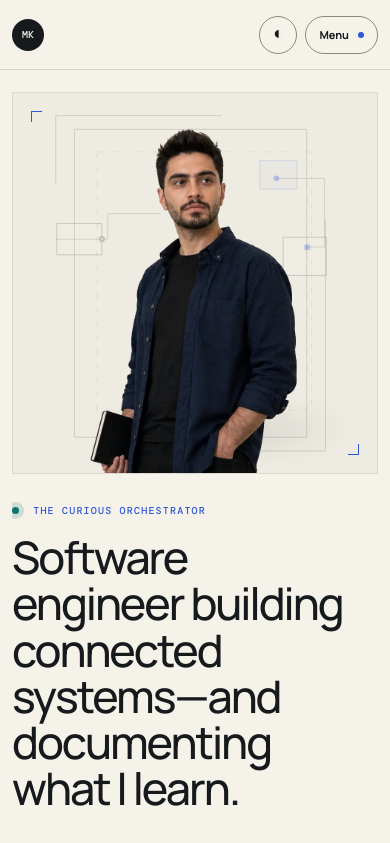
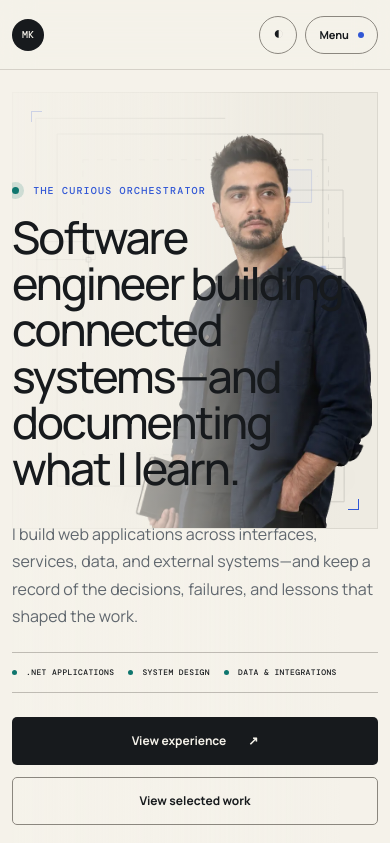
Before and after one commit to MoKeshavarz/mokeshavarz.github.io, a Next.js app: page / in a window 390 px wide. Shown: the top 843 px of the page. Built offline with nearby package versions, Linux system fonts and the light colour scheme.

Commit message:
Update globals.css

```diff
--- a/app/globals.css
+++ b/app/globals.css
@@ -386,16 +386,19 @@ h3 { font-size: 23px; font-weight: 600; }
 }
 
 /* Portrait architecture hero */
-.hero--full { position: relative; isolation: isolate; min-height: min(860px, calc(100svh - var(--header))); }
-.hero--full .hero-copy { padding-block: clamp(32px, 4vw, 64px); }
+.hero--full { position: relative; grid-template-areas: "copy portrait"; gap: clamp(24px, 3.2vw, 52px); isolation: isolate; min-height: min(860px, calc(100svh - var(--header))); }
+.hero--full .hero-copy { z-index: 3; grid-area: copy; min-width: 0; padding-block: clamp(32px, 4vw, 64px); }
 .hero--full .hero-copy > p:not(.eyebrow, .hero-location) { max-width: 560px; }
 .hero-visual {
   --architecture-stroke: var(--ink);
   --architecture-fill: var(--surface);
   --architecture-accent: var(--accent);
   position: relative;
+  grid-area: portrait;
   align-self: stretch;
+  min-width: 0;
   min-height: 590px;
+  margin-left: clamp(-72px, -5vw, -44px);
   overflow: hidden;
   border-inline: 1px solid color-mix(in srgb, var(--line) 72%, transparent);
   background: color-mix(in srgb, var(--paper-deep) 68%, transparent);
@@ -420,18 +423,21 @@ h3 { font-size: 23px; font-weight: 600; }
 .hero-media img { width: auto; height: 98%; max-width: 96%; object-fit: contain; object-position: center bottom; }
 
 @media (min-width: 861px) and (max-width: 1050px) {
-  .hero--full { grid-template-columns: minmax(0, 1.08fr) minmax(340px, .92fr); gap: clamp(34px, 5vw, 58px); padding-block: 46px; }
+  .hero--full { grid-template-columns: minmax(0, 1.08fr) minmax(340px, .92fr); gap: clamp(18px, 2.8vw, 32px); padding-block: 46px; }
   .hero--full .hero-copy { padding-block: 20px; }
   .hero--full .hero-copy h1 { font-size: clamp(46px, 5.2vw, 56px); }
-  .hero-visual { min-height: 610px; }
+  .hero-visual { min-height: 610px; margin-left: clamp(-48px, -4.5vw, -40px); }
   .architecture-grid { opacity: .035; }
   .architecture-registration { display: none; }
 }
 
 @media (max-width: 860px) {
-  .hero--full { min-height: auto; padding-block: 58px 70px; }
-  .hero--full .hero-copy { width: 100%; max-width: 720px; padding: 0; }
-  .hero-visual { width: min(100%, 620px); min-height: min(78vw, 560px); margin: 16px auto 0; }
+  .hero--full { grid-template-areas: "overlap"; grid-template-columns: 1fr; gap: 0; align-items: start; min-height: auto; padding-block: 32px 70px; }
+  .hero--full:after { position: absolute; z-index: 2; content: ""; inset: 32px auto 70px 0; width: 82%; background: linear-gradient(90deg, color-mix(in srgb, var(--paper) 82%, transparent), color-mix(in srgb, var(--paper) 58%, transparent) 52%, color-mix(in srgb, var(--paper) 8%, transparent) 84%, transparent); pointer-events: none; }
+  .hero--full .hero-copy { position: relative; grid-area: overlap; align-self: start; justify-self: start; width: min(82%, 620px); max-width: none; margin: 0; padding: clamp(62px, 10vw, 90px) 0 40px; }
+  .hero--full .hero-copy:before { display: none; }
+  .hero-visual { grid-area: overlap; align-self: start; justify-self: end; width: min(78%, 620px); height: min(78vw, 560px); min-height: 0; margin: 0; }
+  .hero-visual .hero-media { justify-content: flex-end; }
   .portrait-architecture { inset: 1% 0; height: 98%; }
   .architecture-grid { opacity: .03; }
   .architecture-registration { display: none; }
@@ -439,8 +445,10 @@ h3 { font-size: 23px; font-weight: 600; }
 
 @media (max-width: 620px) {
   .theme-button { display: grid; }
-  .hero--full { gap: 30px; padding-block: 22px 54px; }
-  .hero-visual { order: -1; width: 100%; min-height: clamp(310px, 98vw, 430px); margin: 0; border: 1px solid color-mix(in srgb, var(--line) 72%, transparent); }
+  .hero--full { grid-template-areas: "overlap"; gap: 0; padding-block: 22px 54px; }
+  .hero--full:after { inset-block: 22px 54px; width: 90%; }
+  .hero--full .hero-copy { width: 100%; margin: 0; padding: clamp(92px, 18vw, 108px) 0 30px; }
+  .hero-visual { width: 100%; height: clamp(390px, 112vw, 520px); min-height: 0; margin: 0; border: 1px solid color-mix(in srgb, var(--line) 72%, transparent); }
   .hero-media img { height: 97%; max-width: 92%; }
   .architecture-minor { display: none; }
   .architecture-boundaries { opacity: .14; }
@@ -623,10 +631,10 @@ h3 { font-size: 23px; font-weight: 600; }
 
 @media (max-width: 620px) {
   .hero--full { min-height: auto; padding-block: 22px 54px; }
-  .hero--full:after { background: linear-gradient(90deg, color-mix(in srgb, var(--paper) 99%, transparent) 0%, color-mix(in srgb, var(--paper) 96%, transparent) 68%, color-mix(in srgb, var(--paper) 70%, transparent) 100%); }
-  .hero--full .hero-copy { width: 100%; max-width: none; padding: 0; }
-  .hero--full .hero-copy h1 { max-width: 92%; }
-  .hero--full .hero-copy > p:not(.eyebrow, .hero-location) { max-width: 94%; }
+  .hero--full:after { background: linear-gradient(90deg, color-mix(in srgb, var(--paper) 82%, transparent), color-mix(in srgb, var(--paper) 58%, transparent) 52%, color-mix(in srgb, var(--paper) 8%, transparent) 84%, transparent); }
+  .hero--full .hero-copy { width: 100%; max-width: none; padding: clamp(92px, 18vw, 108px) 0 30px; }
+  .hero--full .hero-copy h1 { max-width: 100%; }
+  .hero--full .hero-copy > p:not(.eyebrow, .hero-location) { max-width: 100%; }
   .hero-media { opacity: 1; }
   .hero-media img { object-position: 61% center; }
   .hero-context { gap: 9px 14px; margin-top: 22px; padding-block: 14px; }
```
